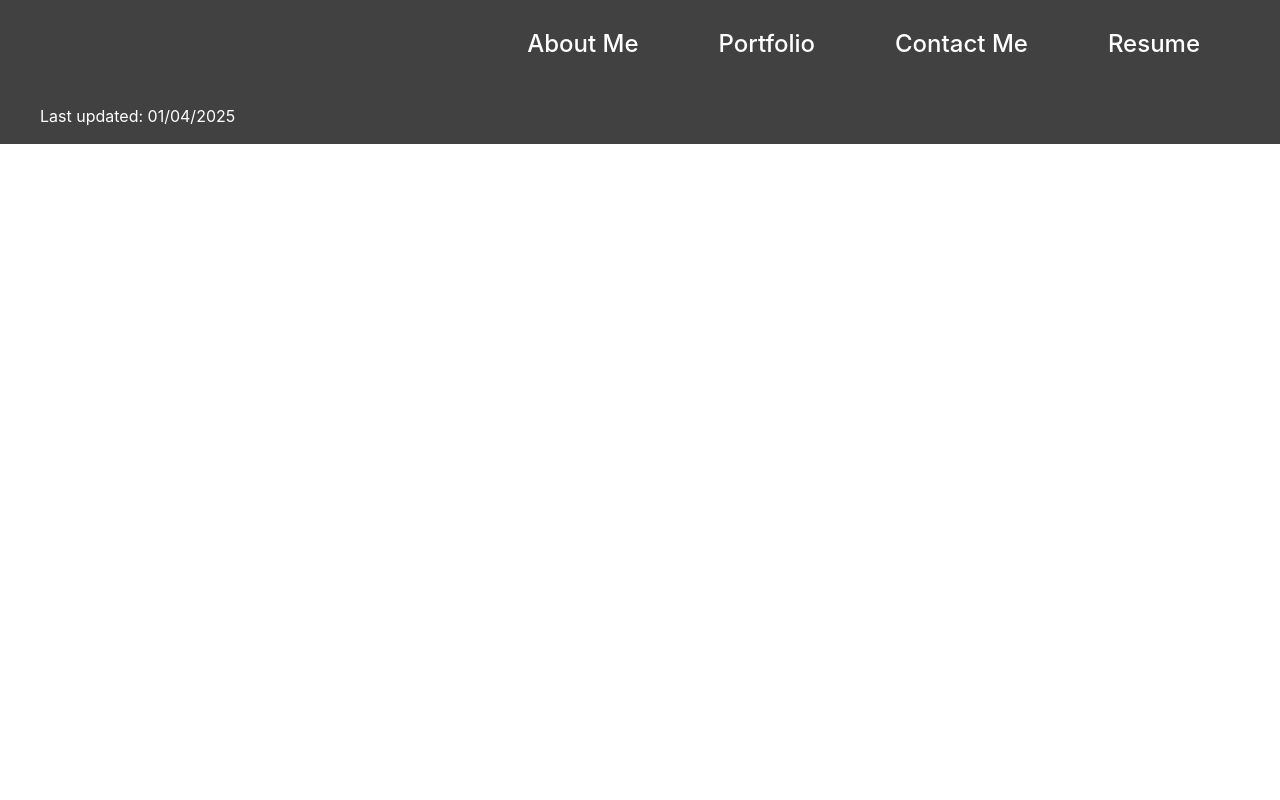
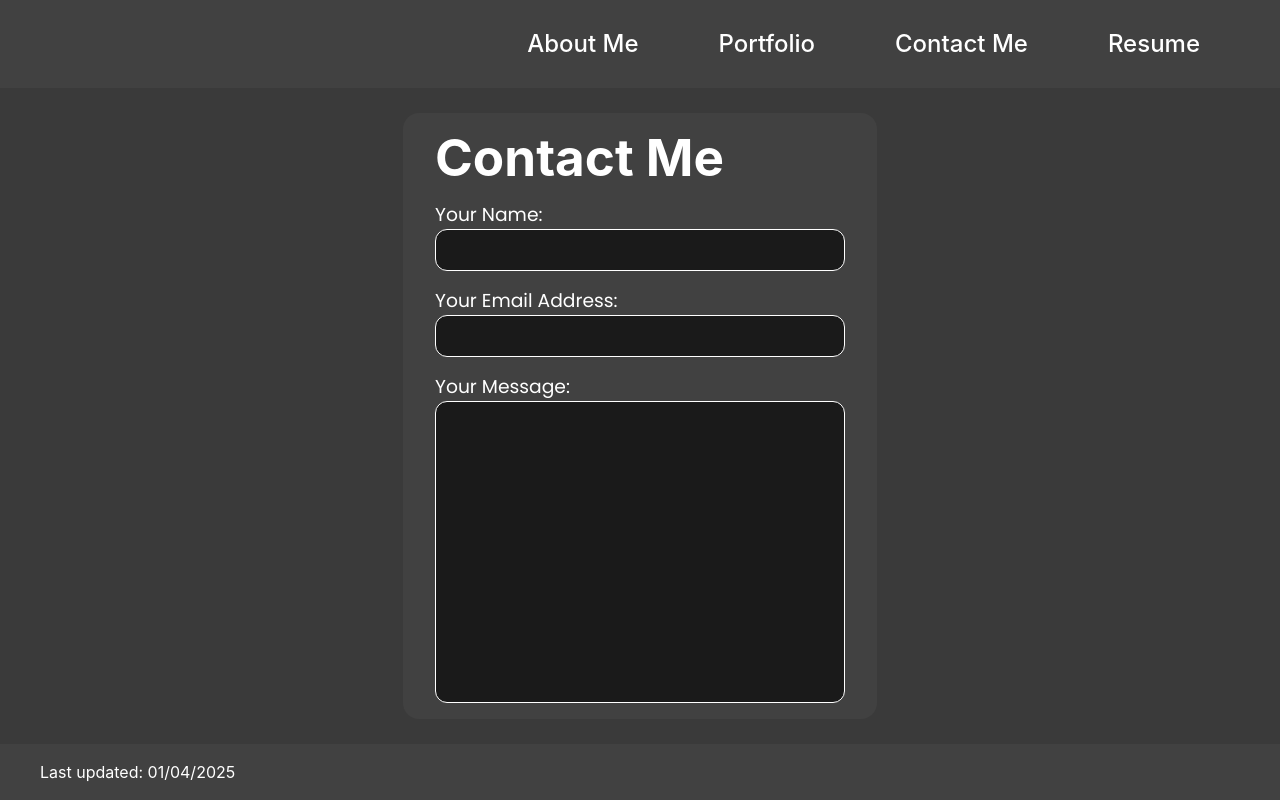
Before and after one commit to MichaelaHunt/Michaela-Hunt-Portfolio, a React (Vite) app in the folder Portfolio/: page /ContactMe in a window 1280 px wide. Built offline with nearby package versions, Linux system fonts and the light colour scheme.

Commit message:
Most of the CSS for the Contact Me

```diff
--- a/Portfolio/src/App.css
+++ b/Portfolio/src/App.css
@@ -24,6 +24,18 @@ h1, h2, h3, h4, h5, h6, p {
   margin: 0;
 }
 
+input {
+  margin: 0;
+  padding: 0;
+}
+
+.site {
+  min-height: 100vh;
+  display: flex;
+  flex-direction: column;
+  justify-content: space-between;
+}
+
 .main {
   display: flex;
   flex-direction: row;
@@ -41,14 +53,18 @@ h1, h2, h3, h4, h5, h6, p {
   flex-direction: row;
 }
 
+.card {
+  background-color: #414141;
+  box-shadow: 0 4px 16px 0 rgba(0 0 0 .3);
+}
+
+/* !!!!!!!!!!!!!!!!!!!!!!!!!!!!!!!!! */
+/* Home Page Styles */
+/* !!!!!!!!!!!!!!!!!!!!!!!!!!!!!!!!! */
+
 .introLinks>i {
   color: white;
   font-size: 58px;
-}
-
-.card {
-  background-color: #414141;
-  box-shadow: 0 4px 16px 0 rgba(0 0 0 .3);
 }
 
 .mainCard {
@@ -175,3 +191,43 @@ span {
   flex-wrap: wrap;
   margin-bottom: 80px;
 }
+
+/* !!!!!!!!!!!!!!!!!!!!!!!!!!!!!!!!! */
+/* Contact Me Page Styles */
+/* !!!!!!!!!!!!!!!!!!!!!!!!!!!!!!!!! */
+.contactBody {
+  display: flex;
+  flex-direction: row;
+  justify-content: center;
+}
+
+.contactContainer {
+  border-radius: 16px;
+  padding: 16px 32px;
+}
+
+.contactContainer>h3 {
+  font-family: 'Poppins-Regular';
+  font-weight: 400;
+  margin-top: 16px;
+}
+
+input {
+  font-size: 18px;
+  height: 40px;
+  width: 448px;
+  border-radius: 12px;
+  background-color: #1A1A1A;
+  border: solid 1px white;
+  color: white;
+  padding-left: 8px;
+  width: 400px;
+}
+
+input:focus {
+  outline: none;
+}
+
+.longInput {
+  height: 300px;
+}
--- a/Portfolio/src/App.jsx
+++ b/Portfolio/src/App.jsx
@@ -5,11 +5,11 @@ import Footer from './components/Footer';
 function App() {
   return (
     <>
-     <Header></Header>
-      <main className="mx-3">
-        <Outlet />
-      </main>
-      <Footer></Footer>
+      <div className='site'>
+        <Header></Header>
+          <Outlet />
+        <Footer></Footer>
+      </div>
     </>
   );
 }
--- a/Portfolio/src/pages/ContactMe.jsx
+++ b/Portfolio/src/pages/ContactMe.jsx
@@ -1,6 +1,17 @@
 function ContactMe() {
     return (
         <>
+            <div className="contactBody">
+                <div className="contactContainer card">
+                    <h1>Contact Me</h1>
+                    <h3>Your Name:</h3>
+                    <input></input>
+                    <h3>Your Email Address:</h3>
+                    <input></input>
+                    <h3>Your Message:</h3>
+                    <input className="longInput"></input>
+                </div>
+            </div>
         </>
     )
 }
```
